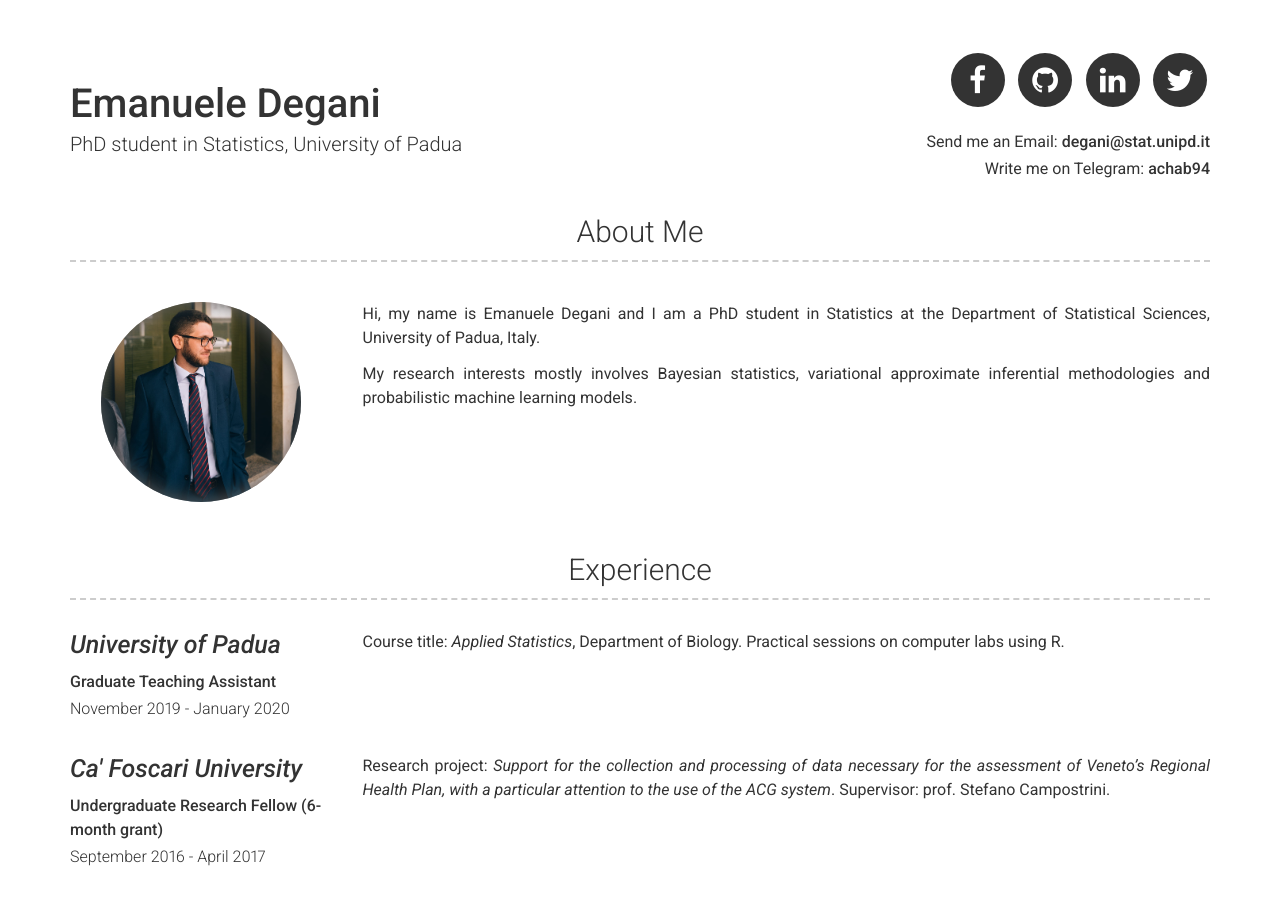
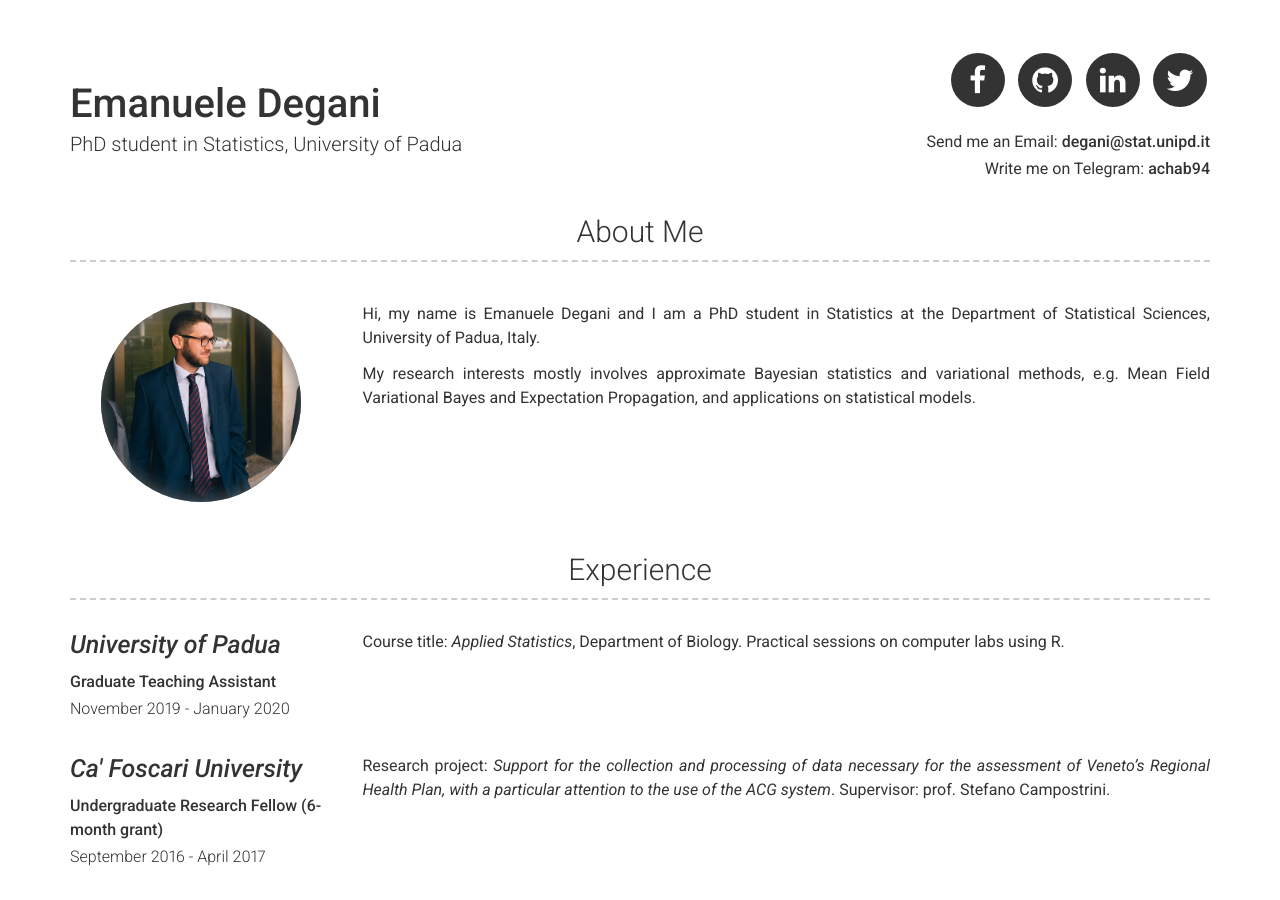
Before and after one commit to Achab94/Achab94.github.io, a Jekyll site: the page built from index.md, in a window 1280 px wide and 900 px high. Built offline with Jekyll 4.4.1, drawn with Linux system fonts in a browser that asks for light colours.

Commit message:
Update _config.yml

```diff
--- a/_config.yml
+++ b/_config.yml
@@ -21,7 +21,7 @@ about_profile_image: images/profile.jpg
 about_content: | # this will include new lines to allow paragraphs
   Hi, my name is Emanuele Degani and I am a PhD student in Statistics at the Department of Statistical Sciences, University of Padua, Italy.
 
-  My research interests mostly involves Bayesian statistics, variational approximate inferential methodologies and probabilistic machine learning models.
+  My research interests mostly involves approximate Bayesian statistics and variational methods, e.g. Mean Field Variational Bayes and Expectation Propagation, and applications on statistical models.
 
 # Projects Section
 # projects_title: Projects
```
